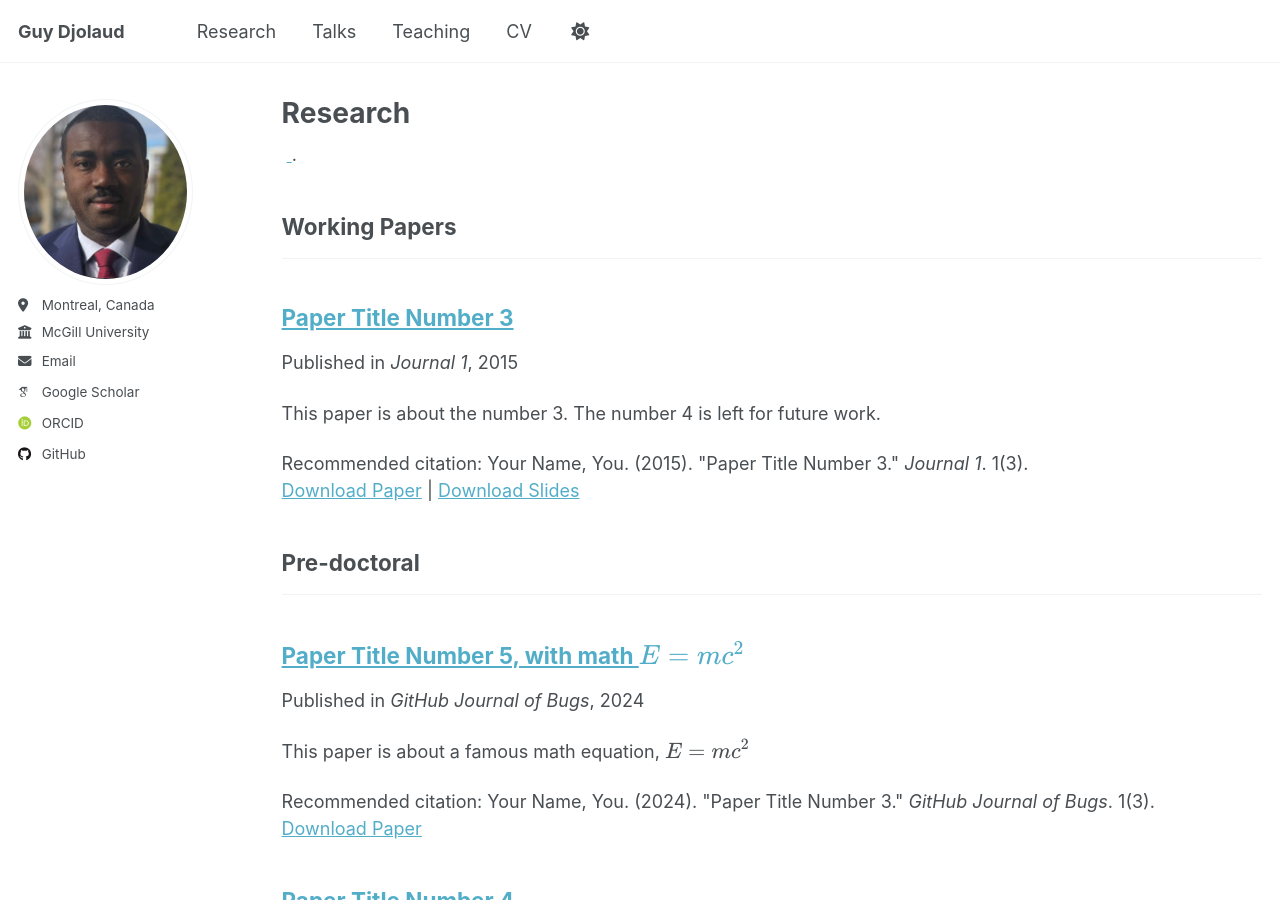
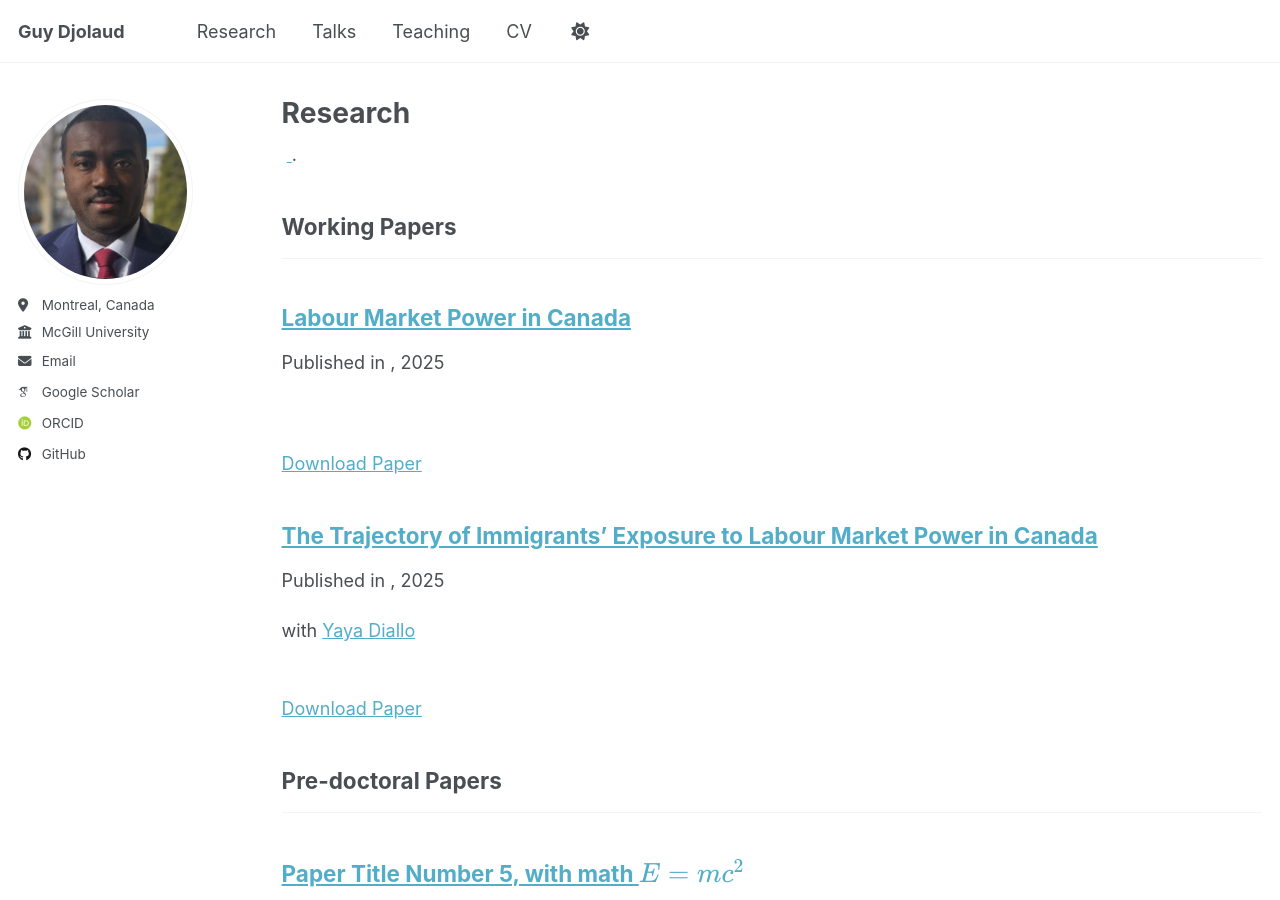
Before and after one commit to djolkilson-droid/Guy-Djolaud.github.io, a Jekyll site: the page built from _pages/publications.html, in a window 1280 px wide and 900 px high. Built offline with Jekyll 4.4.1, drawn with Linux system fonts in a browser that asks for light colours; some web fonts are replaced; a script that is not in the unit is left out.

Commit message:
Update _config.yml

```diff
--- a/_config.yml
+++ b/_config.yml
@@ -81,12 +81,12 @@ author:
 
 # Publication Category - The following the list of publication categories and their headings
 publication_category:
-  manuscripts:
+  workingpapers:
     title: 'Working Papers'
   conferences:
     title: 'Applied Policy Work'
     pre-doc:
-    title: 'Pre-doctoral'
+    title: 'Pre-doctoral Papers'
 
 # Site Settings
 teaser                   :  # filename of teaser fallback teaser image placed in /images/ for social media previews
```
